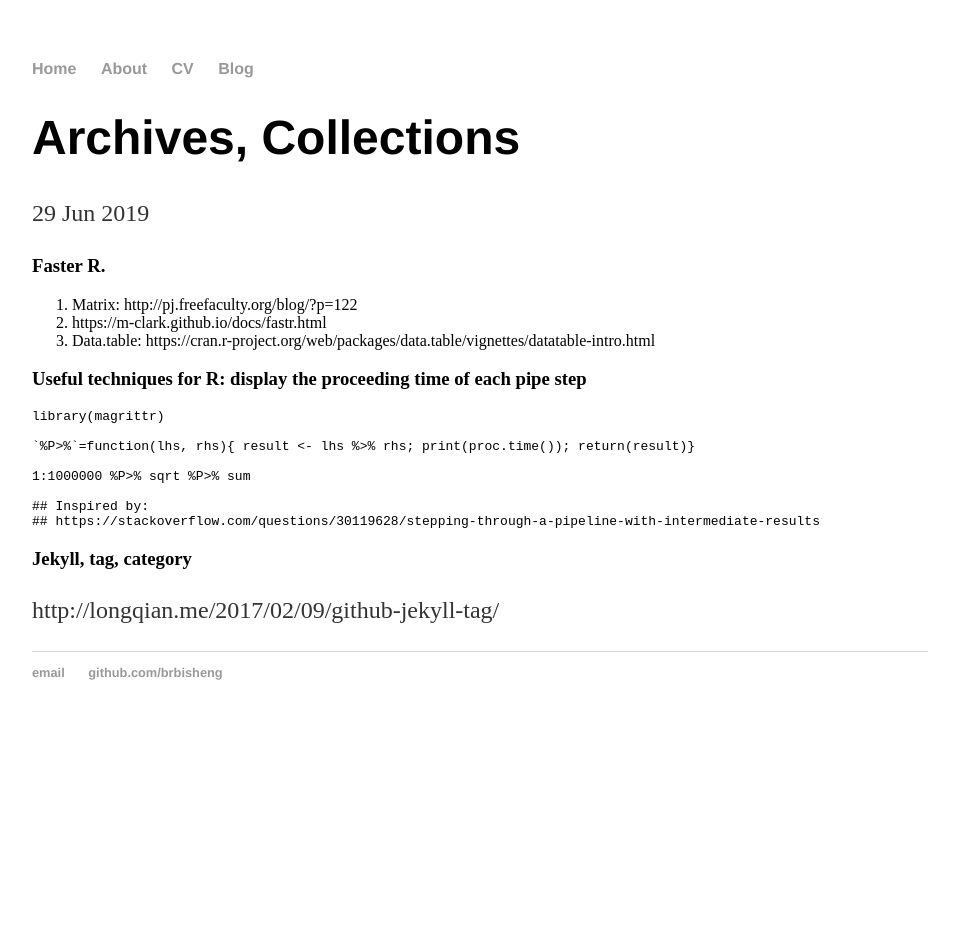
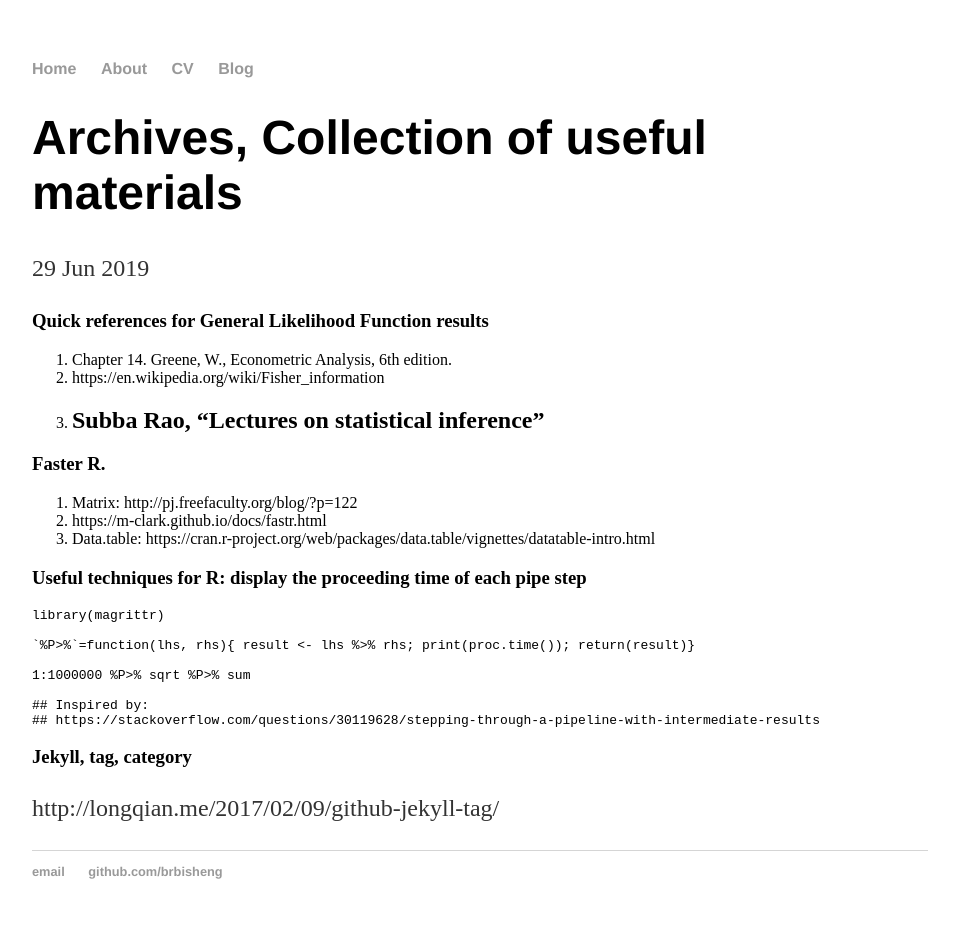
Before and after one commit to brbisheng/brbisheng.github.io, a Jekyll site: the page built from _posts/2019-06-29-b1.md, in a window 1280 px wide. Shown: the whole page, without its empty margins (160-1119 px from the left). Built offline with Jekyll 4.4.1, drawn with Linux system fonts in a browser that asks for light colours; before the commit the page ends 900 px from its top, so only the background shows below that.

Commit message:
Update 2019-06-29-b1.md

```diff
--- a/_posts/2019-06-29-b1.md
+++ b/_posts/2019-06-29-b1.md
@@ -1,8 +1,14 @@
 ---
 layout: post
-title: "Archives, Collections"
+title: "Archives, Collection of useful materials"
 date: 2019-06-29
 ---
+
+### Quick references for General Likelihood Function results
+1. Chapter 14. Greene, W., Econometric Analysis, 6th edition.
+2. https://en.wikipedia.org/wiki/Fisher_information
+3. Subba Rao,  "Lectures on statistical inference"
+--------
 
 ### Faster R.
 1. Matrix: http://pj.freefaculty.org/blog/?p=122
```
